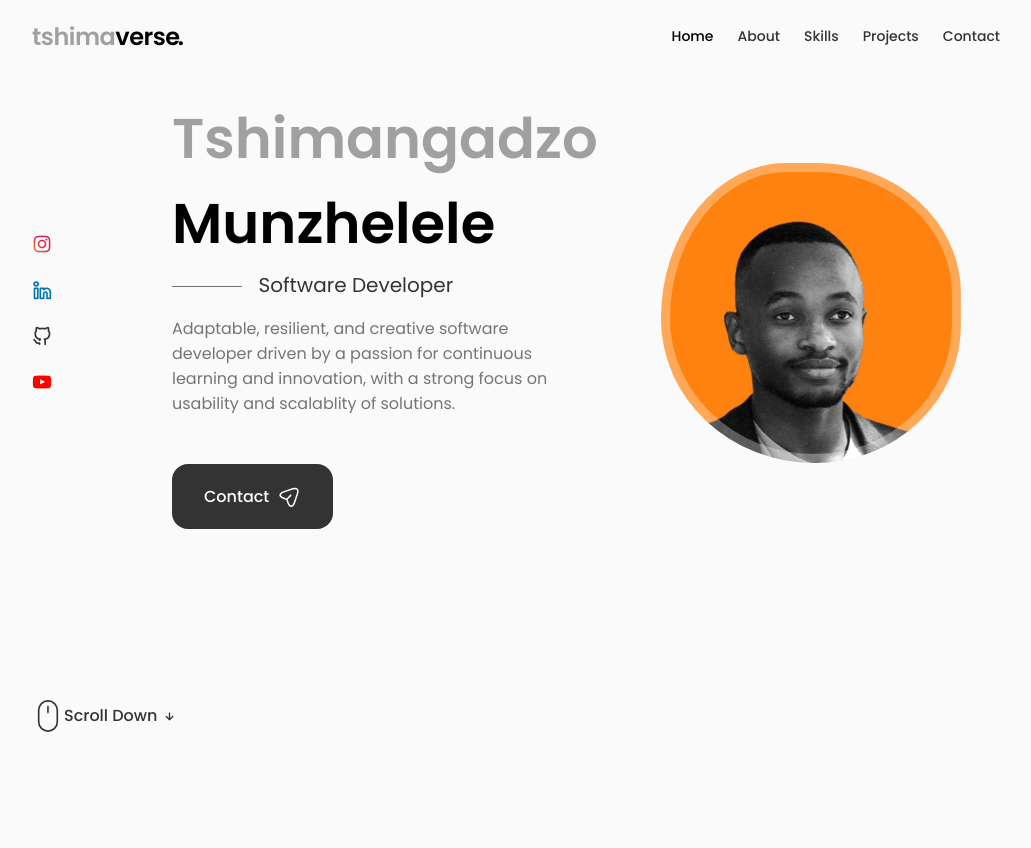
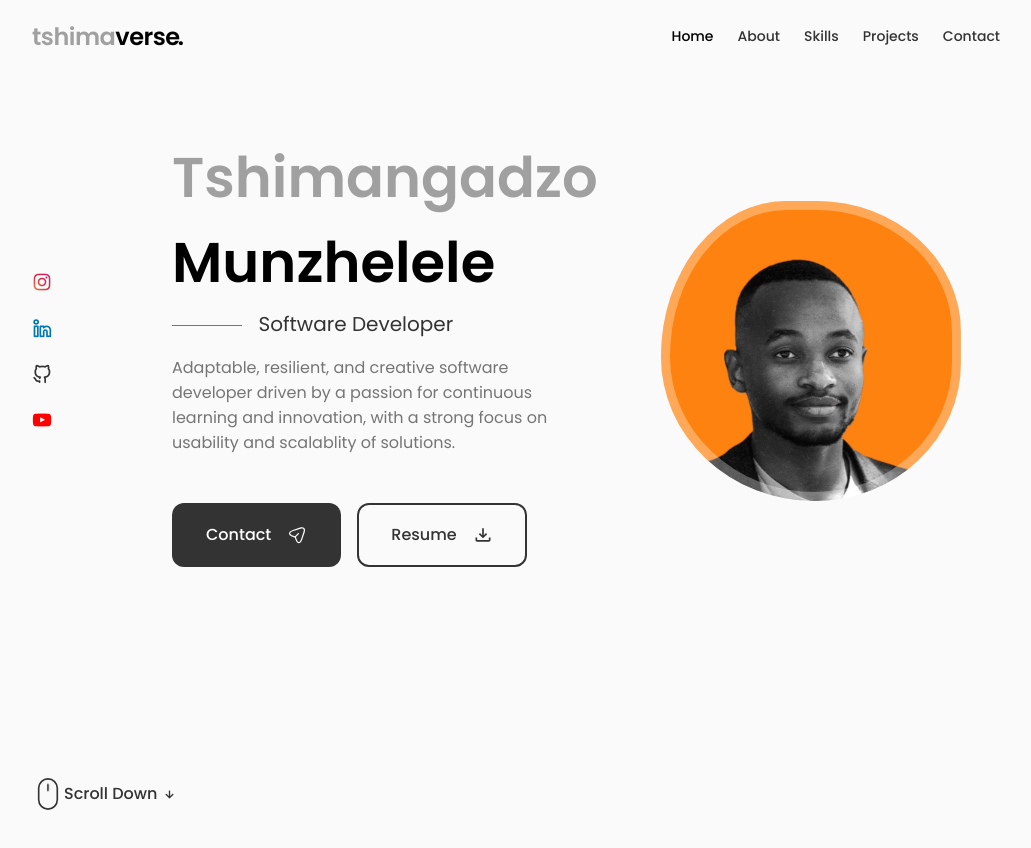
Before and after one commit to Tshimangadzostephen/Tshimaverse, a React (Vite) app: page / in a window 1280 px wide. Shown: the top 848 px of the page, without its empty margins (124-1155 px from the left). Built offline with nearby package versions, Linux system fonts and the light colour scheme.

Commit message:
home screen slight changes

```diff
--- a/src/components/home/Data.tsx
+++ b/src/components/home/Data.tsx
@@ -1,19 +1,19 @@
-import React, { useEffect, useRef } from "react";
+import React, { useEffect, useRef, useState } from "react";
 import gsap from "gsap";
 
 const Data = () => {
   const dataRef = useRef<HTMLDivElement>(null);
 
+  const [showToast, setShowToast] = useState(false);
+
   useEffect(() => {
     if (!dataRef.current) return;
 
-    // Select individual elements inside Data
     const title = dataRef.current.querySelector(".home__title");
     const subtitle = dataRef.current.querySelector(".home__subtitle");
     const description = dataRef.current.querySelector(".home__description");
-    const button = dataRef.current.querySelector(".button");
+    const buttons = dataRef.current.querySelectorAll(".button");
 
-    // Animate each element separately
     gsap.fromTo(
       title,
       { opacity: 0, y: -40 },
@@ -33,11 +33,34 @@ const Data = () => {
     );
 
     gsap.fromTo(
-      button,
+      buttons,
       { opacity: 0, y: 20, scale: 0.9 },
-      { opacity: 1, y: 0, scale: 1, duration: 2, delay: 0.6, ease: "back.out(1.7)" }
+      {
+        opacity: 1,
+        y: 0,
+        scale: 1,
+        duration: 2,
+        delay: 0.6,
+        stagger: 0.1,
+        ease: "back.out(1.7)",
+      }
     );
   }, []);
+
+  useEffect(() => {
+    if (!showToast) return;
+
+    const timer = setTimeout(() => {
+      setShowToast(false);
+    }, 3500);
+
+    return () => clearTimeout(timer);
+  }, [showToast]);
+
+  const handleResumeClick = (e: React.MouseEvent<HTMLAnchorElement>) => {
+    e.preventDefault();
+    setShowToast(true);
+  };
 
   return (
     <div className="home__data" ref={dataRef}>
@@ -46,13 +69,16 @@ const Data = () => {
         <br />
         <span className="logo-dark">Munzhelele</span>
       </h1>
+
       <h3 className="home__subtitle">Software Developer</h3>
+
       <p className="home__description">
         Adaptable, resilient, and creative software developer driven by a
         passion for continuous learning and innovation, with a strong focus on
         usability and scalablity of solutions.
       </p>
 
+      <div className="home__buttons">
         <a href="#contact" className="button button--flex">
           Contact
           <svg
@@ -66,13 +92,53 @@ const Data = () => {
             <path
               d="M14.2199 21.9352C13.0399 21.9352 11.3699 21.1052 10.0499 17.1352L9.32988 14.9752L7.16988 14.2552C3.20988 12.9352 2.37988 11.2652 2.37988 10.0852C2.37988 8.91525 3.20988 7.23525 7.16988 5.90525L15.6599 3.07525C17.7799 2.36525 19.5499 2.57525 20.6399 3.65525C21.7299 4.73525 21.9399 6.51525 21.2299 8.63525L18.3999 17.1252C17.0699 21.1052 15.3999 21.9352 14.2199 21.9352ZM7.63988 7.33525C4.85988 8.26525 3.86988 9.36525 3.86988 10.0852C3.86988 10.8052 4.85988 11.9052 7.63988 12.8252L10.1599 13.6652C10.3799 13.7352 10.5599 13.9152 10.6299 14.1352L11.4699 16.6552C12.3899 19.4352 13.4999 20.4252 14.2199 20.4252C14.9399 20.4252 16.0399 19.4352 16.9699 16.6552L19.7999 8.16525C20.3099 6.62525 20.2199 5.36525 19.5699 4.71525C18.9199 4.06525 17.6599 3.98525 16.1299 4.49525L7.63988 7.33525Z"
               fill="var(--container-color)"
-          ></path>
+            />
             <path
               d="M10.11 14.7052C9.92005 14.7052 9.73005 14.6352 9.58005 14.4852C9.29005 14.1952 9.29005 13.7152 9.58005 13.4252L13.16 9.83518C13.45 9.54518 13.93 9.54518 14.22 9.83518C14.51 10.1252 14.51 10.6052 14.22 10.8952L10.64 14.4852C10.5 14.6352 10.3 14.7052 10.11 14.7052Z"
               fill="var(--container-color)"
-          ></path>
+            />
           </svg>
         </a>
+
+        <a
+          href="#"
+          className="button button--flex button--outline"
+          onClick={handleResumeClick}
+        >
+          Resume
+          <svg
+            className="button__icon"
+            xmlns="http://www.w3.org/2000/svg"
+            width="24"
+            height="24"
+            viewBox="0 0 24 24"
+            fill="none"
+          >
+            <path
+              d="M12 16L7 11L8.4 9.55L11 12.15V4H13V12.15L15.6 9.55L17 11L12 16Z"
+              fill="currentColor"
+            />
+            <path
+              d="M5 20C4.45 20 3.979 19.804 3.587 19.412C3.195 19.02 2.99934 18.5493 3 18V15H5V18H19V15H21V18C21 18.55 20.804 19.021 20.412 19.413C20.02 19.805 19.5493 20.0007 19 20H5Z"
+              fill="currentColor"
+            />
+          </svg>
+        </a>
+      </div>
+
+      {/* ✅ TOAST */}
+      <div className={`cv-toast ${showToast ? "show" : ""}`}>
+        <p className="cv-toast__text">
+          CV removed for now, Please contact me for the latest copy.
+        </p>
+        <button
+          className="cv-toast__close"
+          onClick={() => setShowToast(false)}
+          aria-label="Close toast"
+        >
+          ✕
+        </button>
+      </div>
     </div>
   );
 };
--- a/src/components/home/Home.css
+++ b/src/components/home/Home.css
@@ -1,3 +1,59 @@
+.cv-toast{
+  position: fixed;
+  left: 50%;
+  bottom: 30px;
+  transform: translateX(-50%) translateY(20px);
+
+  background: var(--container-color);
+  color: var(--title-color);
+
+  border: 1px solid rgba(0,0,0,0.12);
+  box-shadow: 0 10px 30px rgba(0,0,0,0.15);
+
+  padding: 0.9rem 1rem;
+  border-radius: 14px;
+
+  display: flex;
+  align-items: center;
+  gap: 0.8rem;
+
+  width: min(92vw, 420px);
+
+  opacity: 0;
+  pointer-events: none;
+  transition: 0.35s ease;
+  z-index: 9999;
+}
+
+.cv-toast.show{
+  opacity: 1;
+  pointer-events: auto;
+  transform: translateX(-50%) translateY(0);
+}
+
+.cv-toast__text{
+  font-size: 0.95rem;
+  margin: 0;
+  line-height: 1.3;
+  flex: 1;
+}
+
+.cv-toast__close{
+  background: transparent;
+  border: none;
+  cursor: pointer;
+  font-size: 1rem;
+  color: var(--title-color);
+  padding: 0.25rem 0.4rem;
+  border-radius: 8px;
+  transition: 0.2s;
+}
+
+.cv-toast__close:hover{
+  background: rgba(0,0,0,0.06);
+}
+
+
 .home__container {
   /* Remove these */
   /* display: flex;
@@ -5,17 +61,16 @@
   justify-content: center; */
 
   /* Keep height so section fills viewport */
-  height: 100%;
-
+  height: 100vh;
 }
-
 
 .home__content {
   grid-template-columns: 116px repeat(2, 1fr);
   column-gap: 2rem;
   align-items: center;
 }
- .home__social{
+
+.home__social {
   display: grid;
   grid-template-columns: max-content;
   row-gap: 1rem;
@@ -26,35 +81,40 @@
   color: var(--title-color);
 }
 
- .youtube{
+.youtube {
   color: red !important;
 }
 
- .linkedin{
-    color: #0077B5;;
+.linkedin {
+  color: #0077B5;
 }
 
 .instagram {
   display: inline-flex;
   align-items: center;
   justify-content: center;
-    background: linear-gradient(45deg, #f09433, #e6683c, #dc2743, #cc2366, #bc1888);
+  background: linear-gradient(
+    45deg,
+    #f09433,
+    #e6683c,
+    #dc2743,
+    #cc2366,
+    #bc1888
+  );
   -webkit-background-clip: text;
-    -webkit-text-fill-color: transparent; /* Makes the icon take the gradient */
+  -webkit-text-fill-color: transparent;
 }
-
 
 .home__social-icon:hover {
   color: var(--title-color-dark);
 }
 
- .home__title{
+.home__title {
   font-size: var(--big-font-size);
   margin-bottom: var(--mb-0-25);
-
 }
 
- .home__subtitle{
+.home__subtitle {
   position: relative;
   font-size: var(--h3-font-size);
   padding-left: 5.4rem;
@@ -62,20 +122,106 @@
   margin-bottom: var(--mb-1);
 }
 
- .home__subtitle::before{
-    content:'';
+.home__subtitle::before {
+  content: "";
   position: absolute;
   width: 70px;
   height: 1px;
   background-color: var(--text-color);
-    left:0;
+  left: 0;
   top: 1rem;
 }
 
- .home__description{
+.home__description {
   max-width: 400px;
   margin-bottom: var(--mb-3);
 }
+
+/* ============================= */
+/* HERO BUTTONS */
+/* ============================= */
+
+.home__buttons {
+  display: flex;
+  gap: 1rem;
+  align-items: center;
+  flex-wrap: wrap; /* desktop can wrap if needed */
+}
+
+/* Base button (same height + same border sizing) */
+.home__buttons .button {
+  display: inline-flex;
+  align-items: center;
+  justify-content: center;
+  gap: 0.5rem;
+
+  padding: 1.25rem 2rem; /* restored bigger height */
+  border-radius: 0.75rem;
+
+  font-weight: var(--font-medium);
+  font-size: var(--normal-font-size);
+  line-height: 1;
+
+  cursor: pointer;
+  transition: 0.3s;
+
+  border: 2px solid transparent; /* prevents outline button being bigger */
+}
+
+/* Filled button (Contact) */
+.home__buttons .button--flex {
+  background: var(--title-color);
+  color: var(--container-color);
+}
+
+.home__buttons .button--flex:hover {
+  background: var(--title-color-dark);
+}
+
+/* Outline button (Download CV / Resume) */
+.home__buttons .button--outline {
+  background: transparent !important;
+  border: 2px solid var(--title-color) !important;
+  color: var(--title-color) !important;
+}
+
+.home__buttons .button--outline:hover {
+  background: var(--title-color) !important;
+  color: var(--container-color) !important;
+}
+
+/* Icon sizing */
+.home__buttons .button__icon {
+  width: 20px;
+  height: 20px;
+}
+
+/* Only hero button icons follow text color */
+.home__buttons .button svg path {
+  fill: currentColor;
+}
+
+/* ✅ MOBILE FIX: keep both buttons on ONE row */
+@media screen and (max-width: 480px) {
+  .home__buttons {
+    flex-wrap: nowrap; /* stops stacking */
+    gap: 0.75rem;
+  }
+
+  .home__buttons .button {
+    flex: 1; /* equal width */
+    min-width: 0;
+  }
+
+  .home__buttons .button__icon {
+    width: 18px;
+    height: 18px;
+  }
+}
+
+/* ============================= */
+/* PROFILE IMAGE */
+/* ============================= */
 
 .home__img {
   background: url(../../assets//profile.jpg);
@@ -93,118 +239,117 @@
 }
 
 @keyframes profile__animate {
-    0%{
-        border-radius: 60% 40% 30% 70%/60% 30% 70% 40%;
+  0% {
+    border-radius: 60% 40% 30% 70% / 60% 30% 70% 40%;
   }
 
-    50%{
-        border-radius: 30% 60% 70% 40%/50% 60% 30% 60%;
+  50% {
+    border-radius: 30% 60% 70% 40% / 50% 60% 30% 60%;
   }
 
-    100%{
-        border-radius: 60% 40% 30% 70%/60% 30% 70% 40%;
+  100% {
+    border-radius: 60% 40% 30% 70% / 60% 30% 70% 40%;
   }
 }
 
- .home__scroll{
+.home__scroll {
   margin-top: 9.2rem;
 }
 
- .wheel{
+.wheel {
   animation: scroll 2s ease-in infinite;
 }
 
 @keyframes scroll {
-    0%{
+  0% {
     transform: translateY(0);
   }
 
-    30%{
+  30% {
     transform: translateY(3.75rem);
   }
 
-    100%{
+  100% {
   }
 }
 
- .home__scroll-name{
+.home__scroll-name {
   font-weight: var(--font-medium);
   color: var(--title-color);
   margin-right: var(--mb-0-25);
   margin-bottom: 2px;
 }
 
- .home__scroll-arrow{
+.home__scroll-arrow {
   font-weight: 1.25rem;
   color: var(--title-color);
 }
 
+/* ============================= */
+/* RESPONSIVE */
+/* ============================= */
+
 /* For large devices */
 @media screen and (max-width: 992px) {
-
-    .home__content{
+  .home__content {
     grid-template-columns: 100px repeat(2, 1fr);
     column-gap: 1.25rem;
   }
 
-    .home__subtitle{
+  .home__subtitle {
     padding-left: 3.75rem;
     margin-bottom: var(--mb-1);
   }
 
-    .home__subtitle::before{
+  .home__subtitle::before {
     width: 42px;
-        top:0.8rem;
+    top: 0.8rem;
   }
 
-    .home__description{
+  .home__description {
     max-width: initial;
     margin-bottom: var(--mb-2-5);
   }
 
-    .home__img{
+  .home__img {
     width: 250px;
     height: 250px;
     box-shadow: inset 0 0 0 8px rgb(255 255 255 / 30%);
   }
 
-    .home__scroll{
+  .home__scroll {
     margin-left: 7.5rem;
   }
-
 }
 
 /* For medium devices */
 @media screen and (max-width: 768px) {
-    .home__content{
+  .home__content {
     grid-template-columns: 0.5fr 3fr;
     padding-top: 3.5rem;
   }
 
-    .home__img{
+  .home__img {
     order: initial;
     justify-self: initial;
     box-shadow: inset 0 0 0 6px rgb(255 255 255 / 30%);
     width: 200px;
-        height:200px;
+    height: 200px;
   }
 
-    .home__data{
+  .home__data {
     grid-column: 1/3;
   }
 
-    .home__scroll{
+  .home__scroll {
     display: none;
   }
-
 }
 
 /* For small devices */
 @media screen and (max-width: 350px) {
-
-    .home__img{
+  .home__img {
     width: 180px;
-        height:180px;
+    height: 180px;
   }
-
 }
```
Lines whose indentation alone changed are shown as unchanged.
